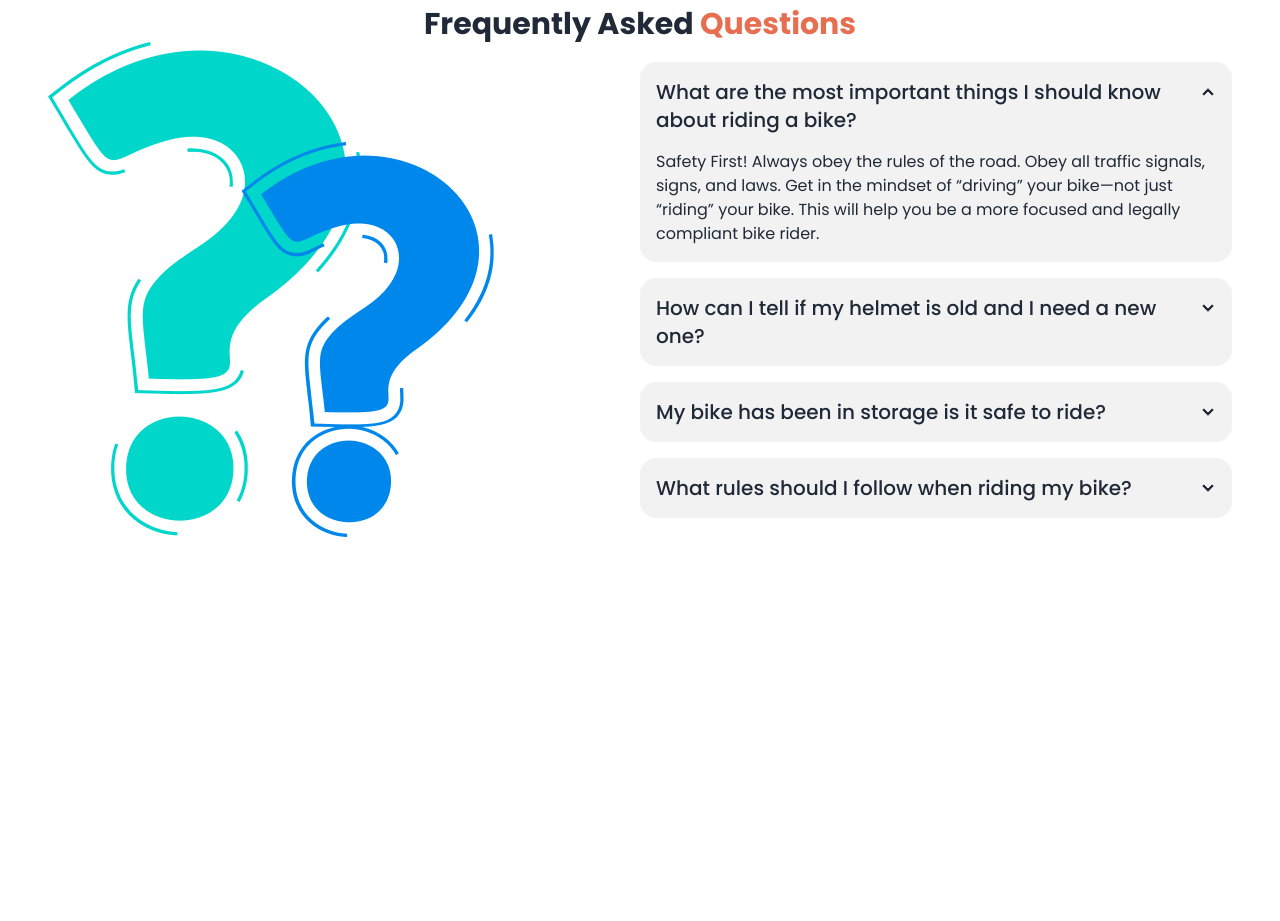
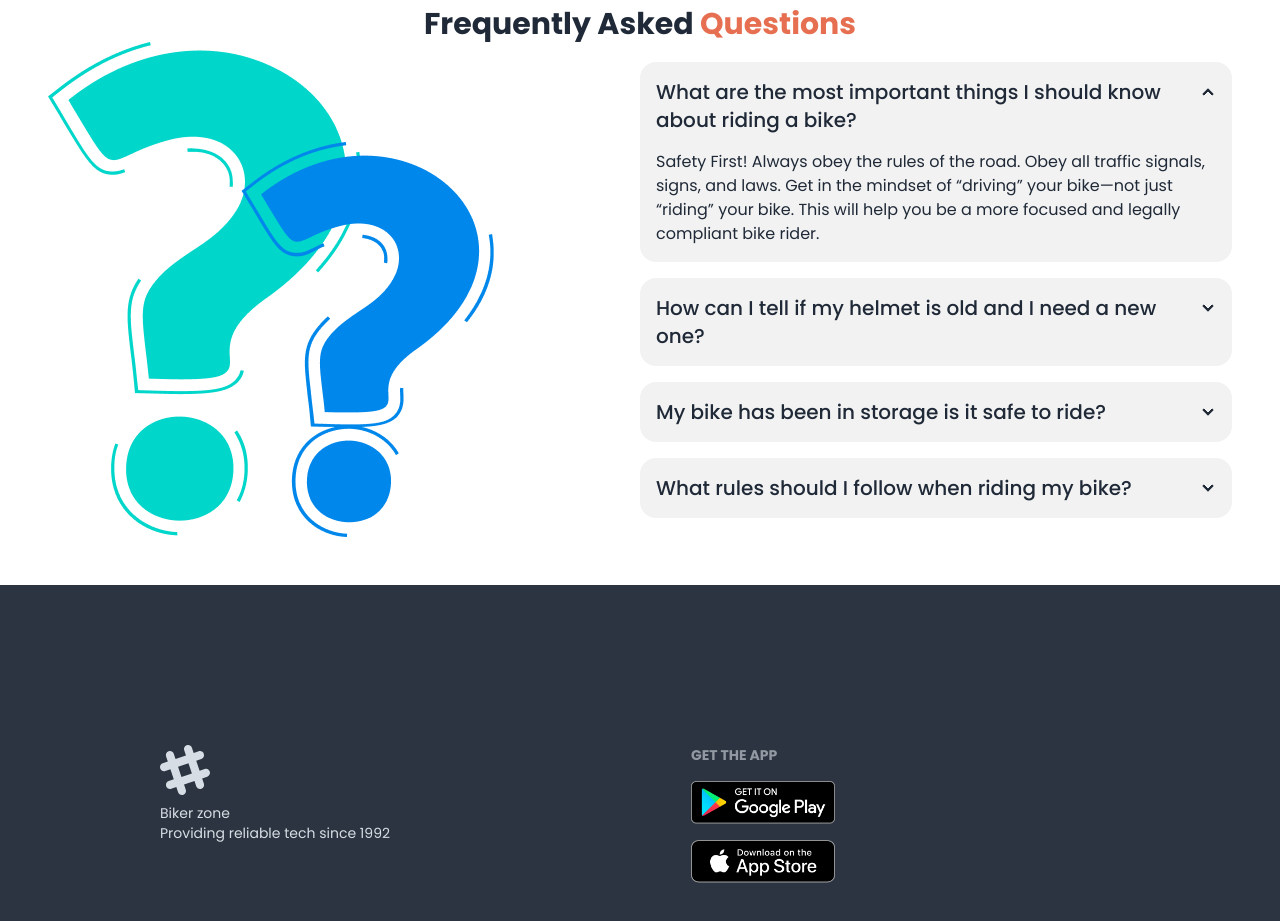
Before and after one commit to hrhabib07/biker-zone, a plain HTML site: page index.html in a window 1280 px wide. Shown: the part 1833-2754 px from the top of the page. Before the commit the page ends 2418 px from the top, so only its background shows below. Drawn offline with nearby package versions, Linux system fonts and the light colour scheme.

Commit message:
new code added

```diff
--- a/index.html
+++ b/index.html
@@ -297,7 +297,7 @@ est sit aliqua dolor do amet sint. Velit officia consequat duis enim velit molli
             <h2 class="text-3xl font-bold text-center">Frequently Asked <span class="text-bike-primary">Questions </span></h2>
 
           <!-- FAQ container  -->
-            <div class="flex items-center">
+            <div class="flex flex-col md:flex-row items-center">
               <div class=" flex-1">
                 <img src="images/others/faq.png" alt="">
               </div>
@@ -342,6 +342,19 @@ know about riding a bike?
 
           </section>
     </main>
-    <footer></footer>
+    <footer class="footer p-40 bg-neutral text-neutral-content">
+      <aside>
+        <svg width="50" height="50" viewBox="0 0 24 24" xmlns="http://www.w3.org/2000/svg" fill-rule="evenodd" clip-rule="evenodd" class="fill-current"><path d="M22.672 15.226l-2.432.811.841 2.515c.33 1.019-.209 2.127-1.23 2.456-1.15.325-2.148-.321-2.463-1.226l-.84-2.518-5.013 1.677.84 2.517c.391 1.203-.434 2.542-1.831 2.542-.88 0-1.601-.564-1.86-1.314l-.842-2.516-2.431.809c-1.135.328-2.145-.317-2.463-1.229-.329-1.018.211-2.127 1.231-2.456l2.432-.809-1.621-4.823-2.432.808c-1.355.384-2.558-.59-2.558-1.839 0-.817.509-1.582 1.327-1.846l2.433-.809-.842-2.515c-.33-1.02.211-2.129 1.232-2.458 1.02-.329 2.13.209 2.461 1.229l.842 2.515 5.011-1.677-.839-2.517c-.403-1.238.484-2.553 1.843-2.553.819 0 1.585.509 1.85 1.326l.841 2.517 2.431-.81c1.02-.33 2.131.211 2.461 1.229.332 1.018-.21 2.126-1.23 2.456l-2.433.809 1.622 4.823 2.433-.809c1.242-.401 2.557.484 2.557 1.838 0 .819-.51 1.583-1.328 1.847m-8.992-6.428l-5.01 1.675 1.619 4.828 5.011-1.674-1.62-4.829z"></path></svg>
+        <p>Biker zone<br>Providing reliable tech since 1992</p>
+
+      </aside>
+      <nav>
+        <h6 class="footer-title">Get the App</h6>
+        <div class="grid grid-cols-1 gap-4">
+          <a><img class="w-36" src="images/others/android.png" alt=""></a>
+          <a><img class="w-36" src="images/others/ios.png" alt=""></a>
+        </div>
+      </nav>
+    </footer>
 </body>
 </html>
```
